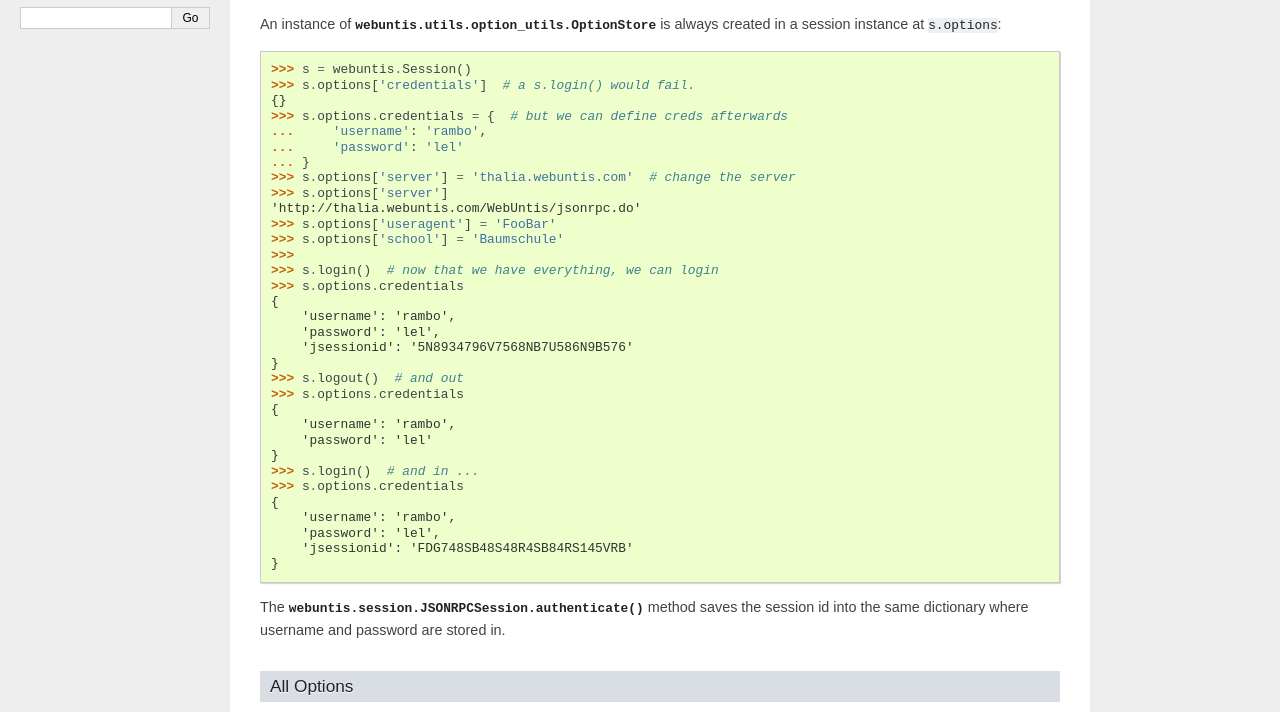
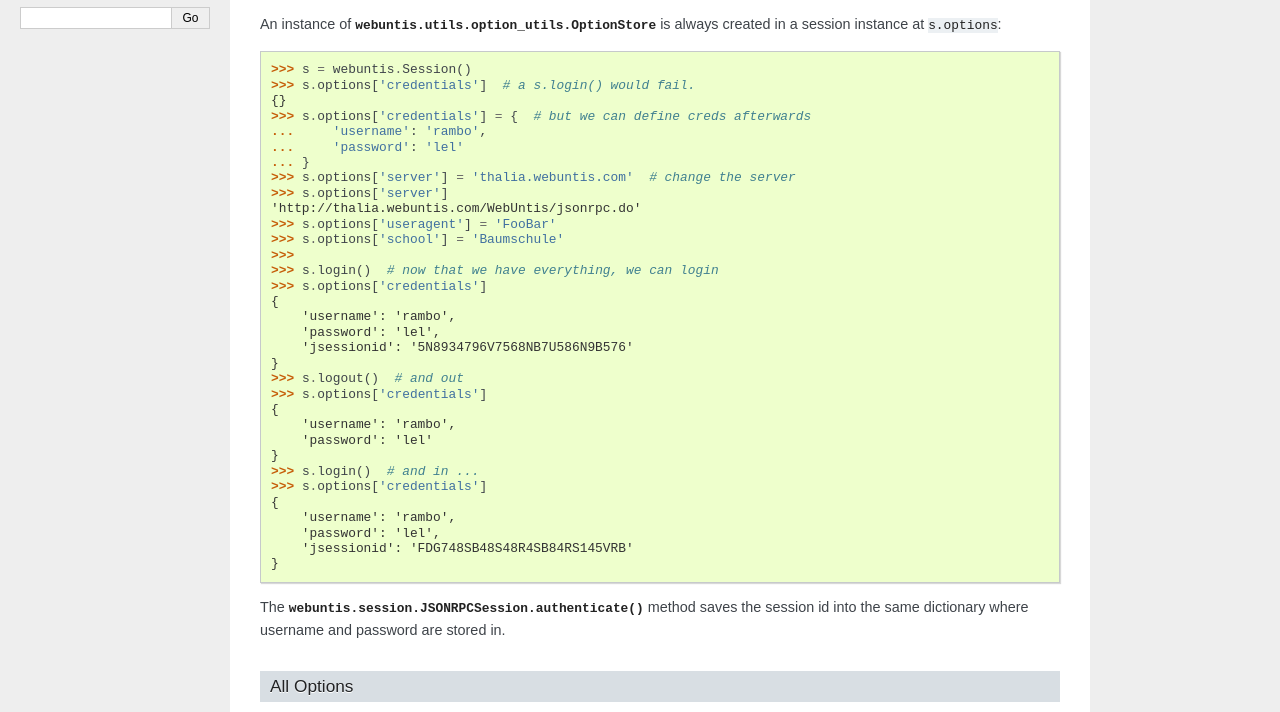
Before and after one commit to python-webuntis/python-webuntis, a Sphinx documentation site: the page built from docs/etc.rst, in a window 1280 px wide. Shown: the part 447-1159 px from the top of the page. Built offline with Sphinx 7.4.7, drawn with Linux system fonts in a browser that asks for light colours; grey boxes are pictures that could not be loaded.

Commit message:
Removed leftovers from older versions in the docs.

```diff
--- a/docs/etc.rst
+++ b/docs/etc.rst
@@ -21,7 +21,7 @@ An instance of :py:class:`webuntis.utils.option_utils.OptionStore` is always cre
   >>> s = webuntis.Session()
   >>> s.options['credentials']  # a s.login() would fail.
   {}
-  >>> s.options.credentials = {  # but we can define creds afterwards
+  >>> s.options['credentials'] = {  # but we can define creds afterwards
   ...     'username': 'rambo',
   ...     'password': 'lel'
   ... }
@@ -32,20 +32,20 @@ An instance of :py:class:`webuntis.utils.option_utils.OptionStore` is always cre
   >>> s.options['school'] = 'Baumschule'
   >>>
   >>> s.login()  # now that we have everything, we can login
-  >>> s.options.credentials
+  >>> s.options['credentials']
   {
       'username': 'rambo',
       'password': 'lel',
       'jsessionid': '5N8934796V7568NB7U586N9B576'
   }
   >>> s.logout()  # and out
-  >>> s.options.credentials
+  >>> s.options['credentials']
   {
       'username': 'rambo',
       'password': 'lel'
   }
   >>> s.login()  # and in ...
-  >>> s.options.credentials
+  >>> s.options['credentials']
   {
       'username': 'rambo',
       'password': 'lel',
```
Also changed, not shown: 1 other file.
